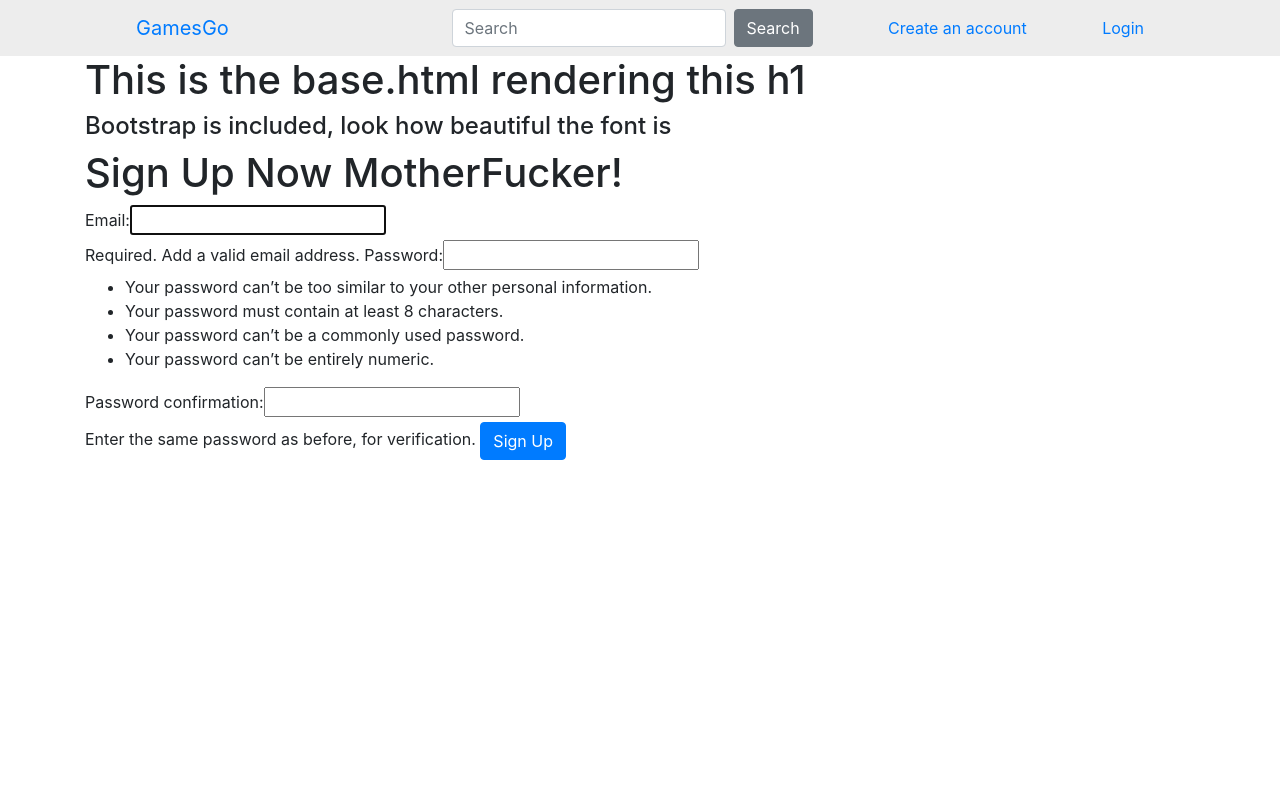
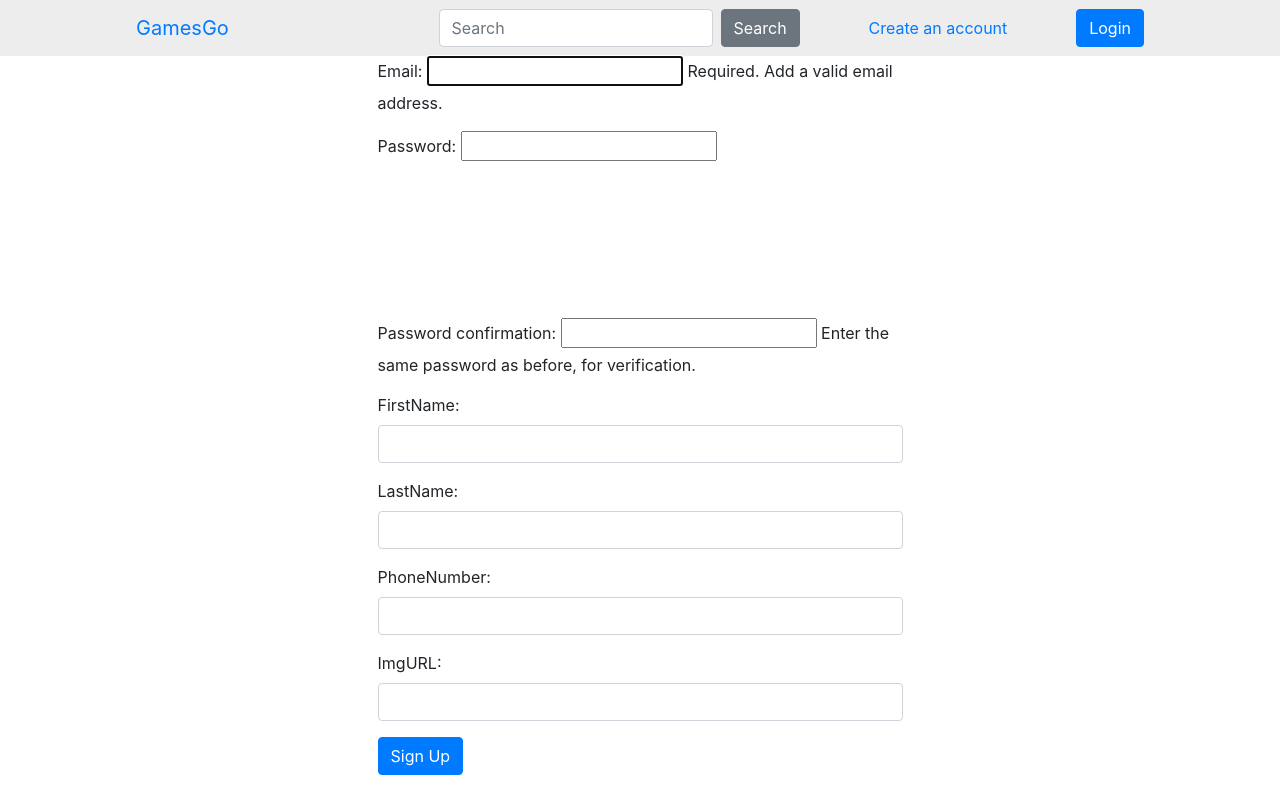
Before and after one commit to Thorarinng/VerkLegt2020, a Django app: page /user/register/ in a window 1280 px wide. Run offline with Django 3.2, Linux system fonts and the light colour scheme; some libraries are stand-ins or nearby versions.

Commit message:
LOGIN, REGISTER AND EDIT SYSTEM WORKING 100%

```diff
--- a/Project/static/css/main.css
+++ b/Project/static/css/main.css
@@ -1,3 +1,19 @@
+.profile{
+  width: min-content;
+  padding: 20px;
+  background-color: lightgrey;
+  border: darkcyan;
+  box-shadow: 0 2px 2px -1px rgba(0,0,0,.9);
+}
+
+/*.helptext{*/
+/*  visibility: hidden;*/
+/*}*/
+
+.form-group ul {
+  visibility: hidden;
+}
+
 .product {
     background-color: lightblue;
     color: black;
--- a/Project/static/css/nav.css
+++ b/Project/static/css/nav.css
@@ -9,6 +9,10 @@
     padding: 0.5rem;
     width: 80%;
 
+  }
+
+  .logout-btn{
+    background-color: #444444;
   }
 
 
--- a/Project/templates/base.html
+++ b/Project/templates/base.html
@@ -17,9 +17,6 @@
   <body>
     {% include 'navigation.html' %}
     <div class="container">
-      <h1>This is the base.html rendering this h1</h1>
-      <h4>Bootstrap is included, look how beautiful the font is</h4>
-
       <!-- This lets us extend index.html from product to the base.html-->
       <!-- Think of this as an import statement-->
       {% block content %} {% endblock %}
--- a/Project/templates/navigation.html
+++ b/Project/templates/navigation.html
@@ -33,11 +33,12 @@
     </form>
 
     {% if user.is_authenticated %}
-        <li><a href="{% url 'logout' %}">Logout</a></li>
+        <a href="{% url 'profile' %}"><img src="{{ user.imgURL }}" style="height: 50px" ></a>
+        <a class="btn btn-danger" href="{% url 'logout' %}">Logout</a>
 
     {% else %}
         <a href={% url  'register' %}>Create an account</a>
-        <a href={% url  'login' %}>Login</a>
+        <a class="btn btn-primary" href={% url  'login' %}>Login</a>
     {% endif %}
 
 </nav>
--- a/Project/templates/user/login.html
+++ b/Project/templates/user/login.html
@@ -4,7 +4,7 @@
     <h1>Login</h1>
     <form class="form form-horizontal" action="{% url 'login' %}" method="post">
         {% csrf_token %}
-        {{ loginForm }}
+        {{ loginForm.as_p }}
         <input type="submit" class="btn btn-primary" value="Login">
     </form>
 
--- a/Project/templates/user/register.html
+++ b/Project/templates/user/register.html
@@ -1,11 +1,15 @@
 {% extends "base.html" %}
 {% block content %}
 
-    <h1>Sign Up Now MotherFucker!</h1>
-    <form class="form form-horizontal" action="{% url 'register' %}" method="post">
-        {% csrf_token %}
-        {{ registerForm }}
-        <input type="submit" class="btn btn-primary" value="Sign Up">
-    </form>
+    <div class="offset-3 col-md-6">
+        <form class="form form-horizontal" action="{% url 'register' %}" method="post">
+            {% csrf_token %}
+            <div class="form-group">
+                {{ registerForm.as_p }}
+                <input type="submit" class="btn btn-primary" value="Sign Up">
+            </div>
+
+        </form>
+    </div>
 
 {% endblock %}
--- a/Project/user/forms.py
+++ b/Project/user/forms.py
@@ -7,10 +7,22 @@ from user.models import User
 
 class RegistrationForm(UserCreationForm):
     email = forms.EmailField(max_length=254, help_text='Required. Add a valid email address.')
+    password1 = forms.PasswordInput(attrs={'class': 'form-control'})
+    password2 = forms.PasswordInput(attrs={'class': 'form-control'})
 
     class Meta:
         model = User
-        fields = ('email', 'password1', 'password2',)
+        fields = ('email', 'password1', 'password2', 'firstName', 'lastName', 'phoneNumber', 'imgURL')
+        widgets = {
+            'password': forms.PasswordInput(attrs={'class': 'form-control'}),
+            'email': forms.TextInput(attrs={'class': 'form-control'}),
+            'password1': forms.TextInput(attrs={'class': 'form-control'}),
+            'password2': forms.PasswordInput(attrs={'class': 'form-control'}),
+            'firstName': forms.TextInput(attrs={'class': 'form-control'}),
+            'lastName': forms.TextInput(attrs={'class': 'form-control'}),
+            'phoneNumber': forms.TextInput(attrs={'class': 'form-control'}),
+            'imgURL': forms.TextInput(attrs={'class': 'form-control'})
+        }
 
 
 class AccountAuthenticationForm(forms.ModelForm):
@@ -26,3 +38,12 @@ class AccountAuthenticationForm(forms.ModelForm):
             password = self.cleaned_data['password']
             if not authenticate(email=email, password=password):
                 raise forms.ValidationError("Invalid login")
+
+
+class EditProfileForm(forms.ModelForm):
+    class Meta:
+        model = User
+        fields = ('imgURL', 'firstName', 'lastName', 'phoneNumber', 'password')
+        widgets = {
+            'password': forms.PasswordInput()
+        }
--- a/Project/user/urls.py
+++ b/Project/user/urls.py
@@ -7,6 +7,7 @@ urlpatterns = [
     path('register/', views.registerUser, name='register'),
     path('login/', views.loginUser, name='login'),
     path('logout/', views.logoutUser, name='logout'),
-    # path('login/', LoginView.as_view(template_name='user/login.html'), name='login'),
-    # path('logout/', LogoutView.as_view(next_page='/'), name='logout')
+    path('profile/', views.getProfile, name='profile'),
+    path('edit/', views.editProfile, name='edit'),
+
 ]
--- a/Project/user/views.py
+++ b/Project/user/views.py
@@ -1,7 +1,7 @@
 from django.contrib.auth import login, authenticate, logout
 from django.shortcuts import redirect, render
-
-from user.forms import AccountAuthenticationForm, RegistrationForm
+from user.models import User
+from user.forms import AccountAuthenticationForm, RegistrationForm, EditProfileForm
 
 
 def registerUser(request):
@@ -12,9 +12,9 @@ def registerUser(request):
             form.save()
             email = form.cleaned_data.get('email')
             raw_password = form.cleaned_data.get('password1')
-            account = authenticate(email=email, password=raw_password)
-            login(request, account)
-            return redirect('/')
+            user = authenticate(email=email, password=raw_password)
+            login(request, user)
+            return redirect('/user/profile')
         else:
             context['registerForm'] = form
 
@@ -41,11 +41,13 @@ def loginUser(request):
         if form.is_valid():
             email = request.POST['email']
             password = request.POST['password']
+            print(email)
+            print(password)
             user = authenticate(email=email, password=password)
 
             if user:
                 login(request, user)
-                return redirect("/")
+                return redirect("/user/profile")
 
     else:
         form = AccountAuthenticationForm()
@@ -54,3 +56,48 @@ def loginUser(request):
 
     # print(form)
     return render(request, "user/login.html", context)
+
+def getProfile(request):
+    return render(request, 'user/profile.html', {
+    })
+
+def editProfile(request):
+
+    if not request.user.is_authenticated:
+        return redirect("login")
+
+    context = {}
+    if request.POST:
+        form = EditProfileForm(request.POST, instance=request.user)
+        if form.is_valid():
+            password = form.cleaned_data['password']
+            print(password)
+            print(request.user.password)
+            user = User.objects.get(pk=request.user.pk)
+            if user:
+                user.firstName = form.cleaned_data['firstName']
+                user.lastName = form.cleaned_data['lastName']
+                user.phoneNumber = form.cleaned_data['phoneNumber']
+                user.imgURL = form.cleaned_data['imgURL']
+                user.set_password(password)
+                user.save()
+                login(request, user)
+                return redirect("/user/profile")
+            else:
+                print("user not ")
+    else:
+        form = EditProfileForm(
+
+            initial={
+                'firstName': request.user.firstName,
+                'lastName': request.user.lastName,
+                'imgURL': request.user.imgURL,
+                'phoneNumber': request.user.phoneNumber,
+                'password': request.user.password
+
+            }
+        )
+
+    context['editForm'] = form
+
+    return render(request, "user/edit.html", context)
```
Also changed, not shown: Project/templates/user/edit.html (added, +14 -0 lines), Project/templates/user/profile.html (added, +12 -0 lines), Project/Project/settings.py (line endings or trailing spaces).
